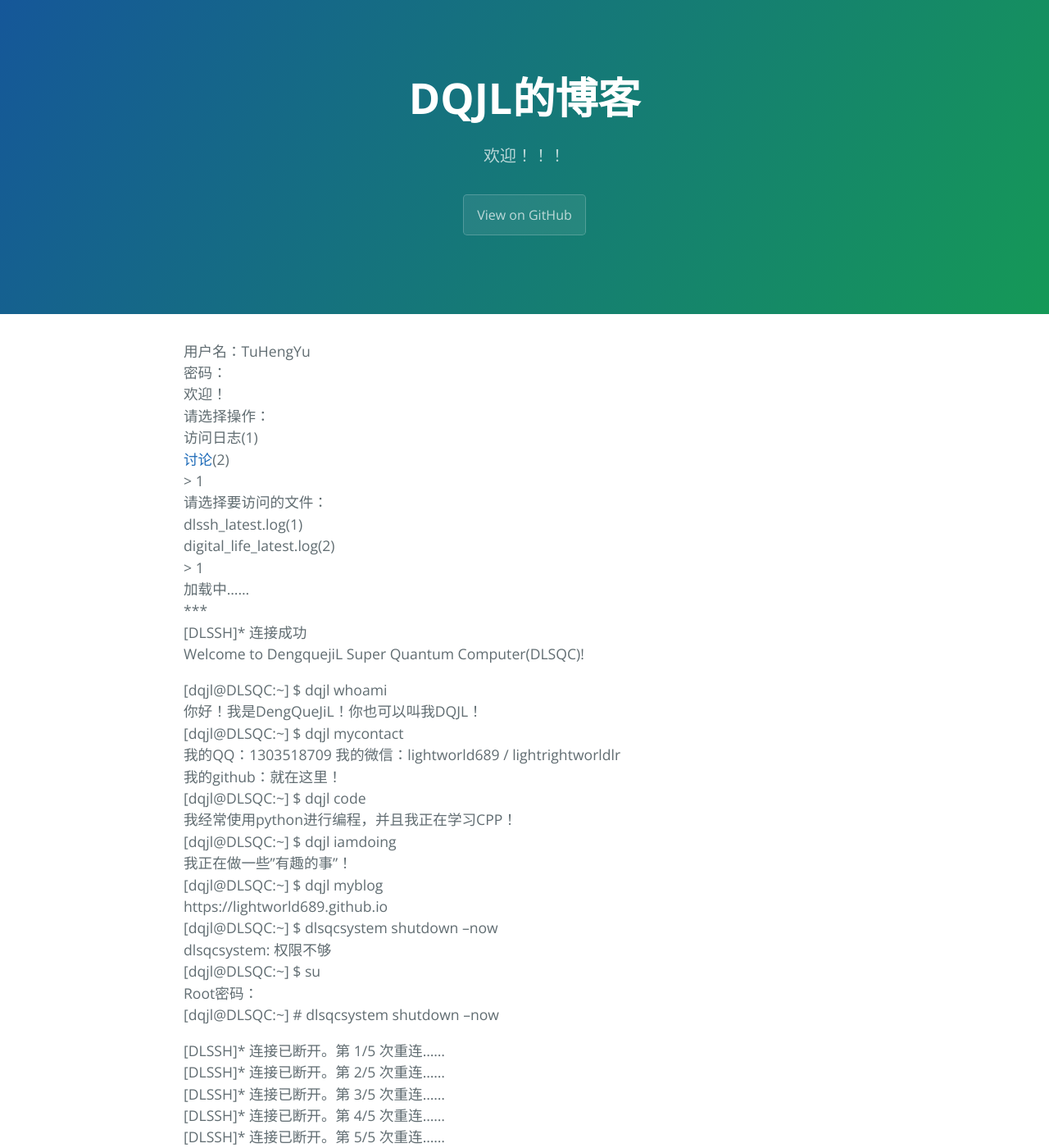
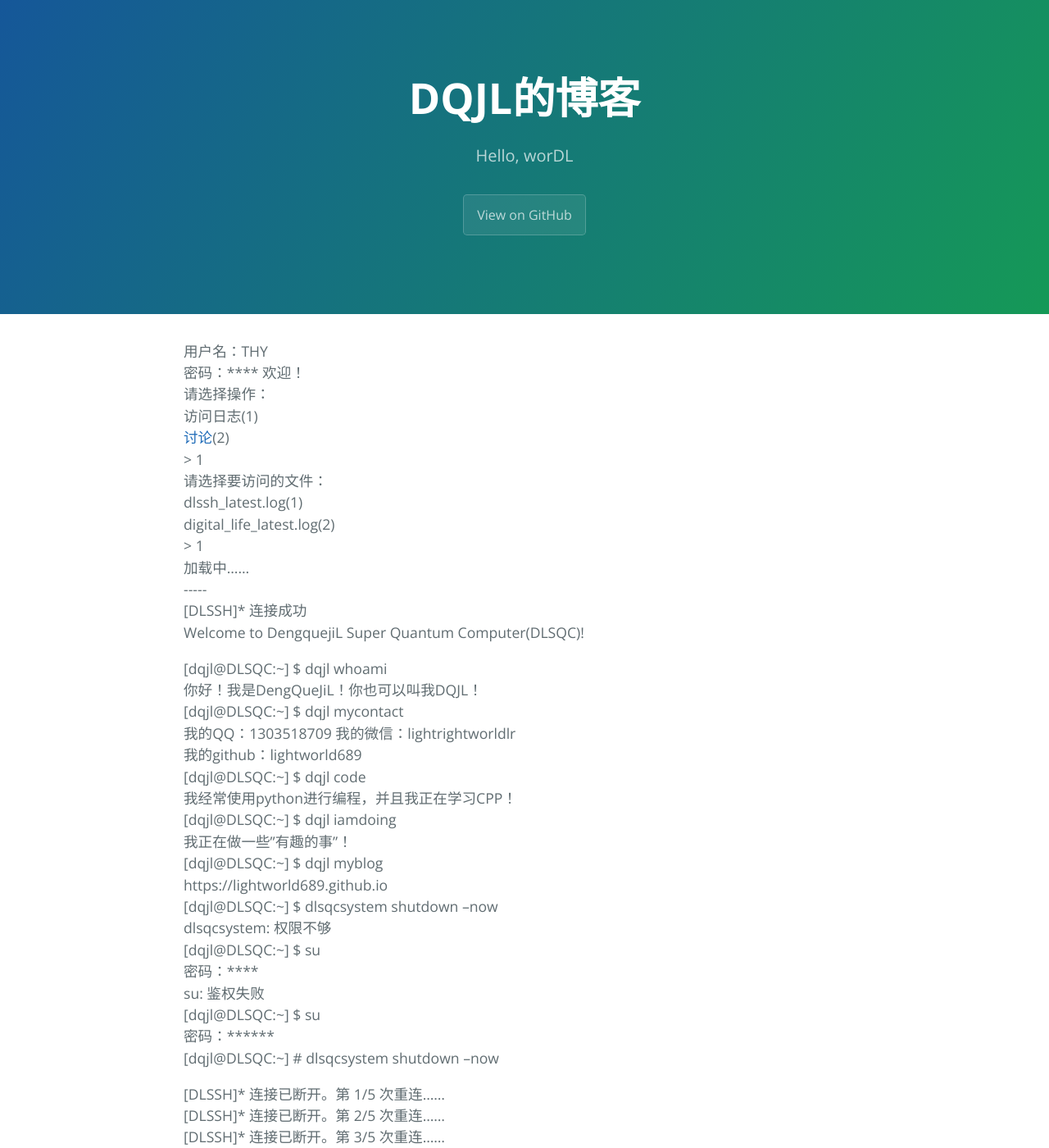
Before and after one commit to lightworld689/lightworld689.github.io_old, a Jekyll site: the page built from index.md, in a window 1280 px wide and 1400 px high. Shown: the whole window at 82% size. Built offline with Jekyll 4.4.1, drawn with Linux system fonts in a browser that asks for light colours.

Commit message:
Update index.md

```diff
--- a/index.md
+++ b/index.md
@@ -1,10 +1,10 @@
 ---
 layout: default
 title: DQJL的博客
-description: 欢迎！！！
+description: Hello, worDL
 ---
-用户名：TuHengYu
-密码：
+用户名：THY
+密码：\*\*\*\*
 欢迎！
 请选择操作：
 访问日志(1)
@@ -15,7 +15,7 @@ dlssh_latest.log(1)
 digital_life_latest.log(2)
 \> 1
 加载中……
-***
+\-\-\-\-\-
 \[DLSSH\]\* 连接成功
 Welcome to DengquejiL Super Quantum Computer\(DLSQC\)!
 
@@ -23,8 +23,8 @@ Welcome to DengquejiL Super Quantum Computer\(DLSQC\)!
 你好！我是DengQueJiL！你也可以叫我DQJL！
 \[dqjl@DLSQC\:\~\] \$ dqjl mycontact
 我的QQ：1303518709
-我的微信：lightworld689 / lightrightworldlr
-我的github：就在这里！
+我的微信：lightrightworldlr
+我的github：lightworld689
 \[dqjl@DLSQC\:\~\] \$ dqjl code
 我经常使用python进行编程，并且我正在学习CPP！
 \[dqjl@DLSQC\:\~\] \$ dqjl iamdoing
@@ -34,7 +34,10 @@ https://lightworld689.github.io
 \[dqjl@DLSQC\:\~\] \$ dlsqcsystem shutdown --now
 dlsqcsystem: 权限不够
 \[dqjl@DLSQC\:\~\] \$ su
-Root密码：
+密码：\*\*\*\*
+su: 鉴权失败
+\[dqjl@DLSQC\:\~\] \$ su
+密码：\*\*\*\*\*\*
 \[dqjl@DLSQC\:\~\] \# dlsqcsystem shutdown --now
 
 \[DLSSH\]\* 连接已断开。第 1/5 次重连……
```
